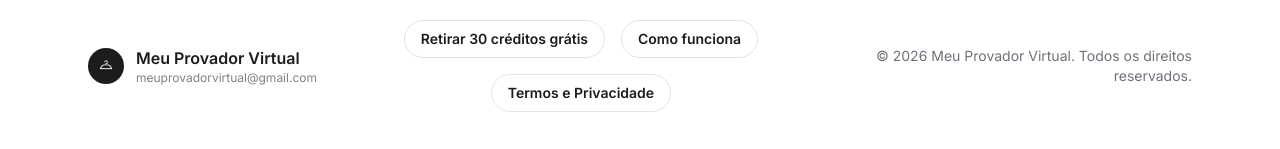
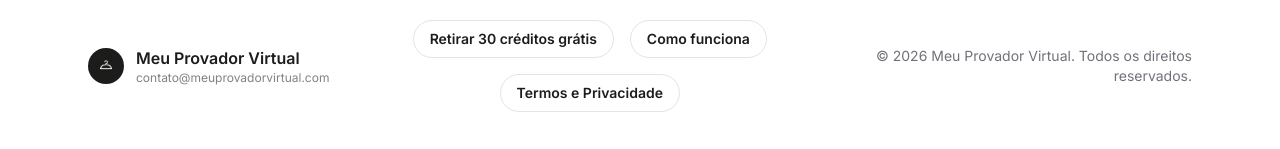
Before and after one commit to IvanAlmeida225/siteprovador, a React (Vite) app: page / in a window 1280 px wide. Shown: the part 6946-7095 px from the top of the page. Built offline with nearby package versions, Linux system fonts and the light colour scheme.

Commit message:
Alinhar identidade e email comercial: src/App.tsx

```diff
--- a/src/App.tsx
+++ b/src/App.tsx
@@ -1570,11 +1570,11 @@ function Footer() {
                 Meu Provador Virtual
               </span>
               <a
-                href="mailto:meuprovadorvirtual@gmail.com"
+                href="mailto:contato@meuprovadorvirtual.com"
                 className="text-xs"
                 style={{ color: "rgba(28,28,28,0.55)" }}
               >
-                meuprovadorvirtual@gmail.com
+                contato@meuprovadorvirtual.com
               </a>
             </div>
           </div>
```
